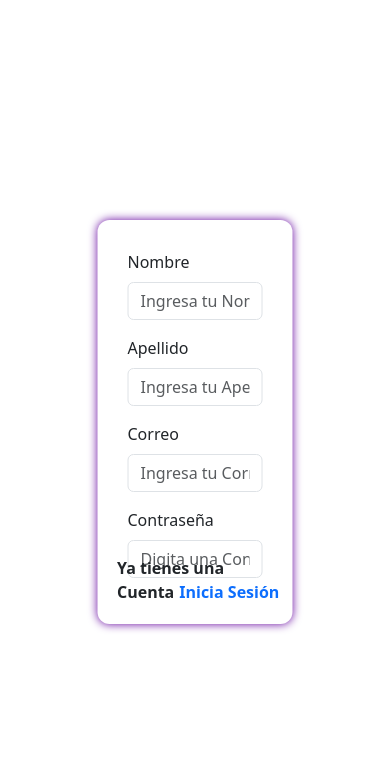
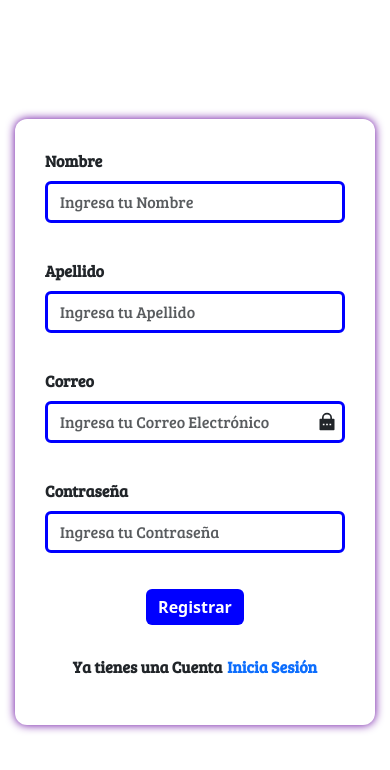
Before and after one commit to Jagudelo1/Bethel_App, a React (Vite) app in the folder Client/: page /Registrate in a window 390 px wide. Shown: the top 770 px of the page. Built offline with nearby package versions, Linux system fonts and the light colour scheme.

Commit message:
Se añadieron los estilos para el componente de RegisterApp

```diff
--- a/Client/src/components/LoginApp/LoginApp.jsx
+++ b/Client/src/components/LoginApp/LoginApp.jsx
@@ -37,7 +37,7 @@ export function LoginApp() {
                         onClick={AlternarContrasenaVisibilidad}
                     />
                 </Form.Group>
-                <Button className="btn Button">Ingresar</Button>
+                <Button className="btn ButtonLogin">Ingresar</Button>
             </Form>
             <p className="TextAccount">No tienes cuenta
                 <Link to='/Registrate'>Regístrate</Link>
--- a/Client/src/components/RegisterApp/RegisterApp.jsx
+++ b/Client/src/components/RegisterApp/RegisterApp.jsx
@@ -1,29 +1,57 @@
-import React from "react";
+import React, { useState } from "react";
 import Form from 'react-bootstrap/Form';
+import Button from 'react-bootstrap/Button';
+import { RiLockPasswordFill } from 'react-icons/ri';
 import { Link } from "react-router-dom";
+import '../../css/LoginRegister.css';
 
 export function RegisterApp() {
+    const [ verContrasena, setVerContrasena ] = useState(false);
+
+    const AlternarContrasenaVisibilidad = () =>{
+        setVerContrasena(!verContrasena);
+    };
+
     return(
         <div className="LoginRegister">
             <Form className="FormularioRegister">
                 <Form.Group className="mb-3" controlId="exampleForm.ControlInput1">
                     <Form.Label>Nombre</Form.Label>
-                    <Form.Control type="text" className="InputForm" placeholder="Ingresa tu Nombre" />
+                    <Form.Control
+                        type="text"
+                        className="InputForm"
+                        placeholder="Ingresa tu Nombre" />
                 </Form.Group>
                 <Form.Group className="mb-3" controlId="exampleForm.ControlInput1">
                     <Form.Label>Apellido</Form.Label>
-                    <Form.Control type="text" className="InputForm" placeholder="Ingresa tu Apellido" />
+                    <Form.Control
+                        type="text"
+                        className="InputForm"
+                        placeholder="Ingresa tu Apellido" />
                 </Form.Group>
                 <Form.Group className="mb-3" controlId="exampleForm.ControlInput1">
                     <Form.Label>Correo</Form.Label>
-                    <Form.Control type="email" className="InputForm" placeholder="Ingresa tu Correo Electronico" />
+                    <Form.Control
+                        type="email"
+                        className="InputForm"
+                        placeholder="Ingresa tu Correo Electrónico" />
                 </Form.Group>
                 <Form.Group className="mb-3" controlId="exampleForm.ControlInput1">
                     <Form.Label>Contraseña</Form.Label>
-                    <Form.Control type="password" className="InputForm" placeholder="Digita una Contraseña" />
+                    <Form.Control
+                        type={verContrasena ? 'text' : 'password'}
+                        className="InputForm"
+                        placeholder="Ingresa tu Contraseña"
+                    />
+                    <RiLockPasswordFill
+                        className="iconPasswordCreate"
+                        size={20}
+                        onClick={AlternarContrasenaVisibilidad}
+                    />
                 </Form.Group>
+                <Button className="btn ButtonRegister">Registrar</Button>
             </Form>
-            <p className="TextAccount">Ya tienes una Cuenta
+            <p className="TextAccountRegister">Ya tienes una Cuenta
                 <Link to='/Login'>Inicia Sesión</Link>
             </p>
         </div>
--- a/Client/src/css/LoginRegister.css
+++ b/Client/src/css/LoginRegister.css
@@ -36,18 +36,24 @@
     margin-bottom: 30px;
 }
 
-.FormularioLogin .form-label{
+/* Estilos compartidos con LoginApp.jsx y RegisterApp.jsx */
+.FormularioLogin .form-label,
+.FormularioRegister .form-label{
     font-weight: 700;
     font-family: 'Bree Serif', serif;
 }
 
-.FormularioLogin .form-control{
+/* Estilos compartidos con LoginApp.jsx y RegisterApp.jsx */
+.FormularioLogin .form-control,
+.FormularioRegister .form-control{
     border: 3px solid blue;
     width: 300px;
     font-family: 'Bree Serif', serif;
 }
 
-.FormularioLogin .form-control:focus{
+/* Estilos compartidos con LoginApp.jsx y RegisterApp.jsx */
+.FormularioLogin .form-control:focus,
+.FormularioRegister .form-control:focus{
     outline: none;
     border: 0;
 }
@@ -65,7 +71,9 @@
     color: rgb(92, 92, 92);
 }
 
-.FormularioLogin .Button{
+/* Estilos compartidos con LoginApp.jsx y RegisterApp.jsx */
+.FormularioLogin .ButtonLogin,
+.FormularioRegister .ButtonRegister{
     display: block;
     margin: 0 auto;
     border: 0 !important;
@@ -74,16 +82,22 @@
     margin-bottom: 30px;
 }
 
-.FormularioLogin .Button:hover{
+/* Estilos compartidos con LoginApp.jsx y RegisterApp.jsx */
+.FormularioLogin .ButtonLogin:hover,
+.FormularioRegister .ButtonRegister:hover{
     background-color: rgb(0, 0, 170);
 }
 
+/* Estilos compartidos con LoginApp.jsx y RegisterApp.jsx */
 .TextAccount{
     position: absolute;
     bottom: 1%;
     left: 10%;
     font-weight: 600;
+    font-family: 'Bree Serif', serif;
 }
+
+/* Estilos compartidos con LoginApp.jsx y RegisterApp.jsx */
 .TextAccount a{
     text-decoration: none;
     margin-left: 5px;
@@ -124,5 +138,46 @@
 
 /* <----- Estilos para la página de Registro -----> */
 .LoginRegister .FormularioRegister{
+    display: grid;
+    grid-template-columns: auto auto;
+    gap: 20px;
+}
 
+.iconPasswordCreate{
+    position: absolute;
+    top: 52.5%;
+    right: 3%;
+    transform: translate(-100%, -100%);
 }
+
+.ButtonRegister{
+    grid-column: 1 / 3;
+}
+
+.TextAccountRegister{
+    font-family: 'Bree Serif', serif;
+    font-weight: 600;
+}
+
+.TextAccountRegister a{
+    text-decoration: none;
+    margin-left: 5px;
+}
+
+/* Responsive Register */
+@media (max-width: 740px){
+    .LoginRegister .FormularioRegister{
+        grid-template-columns: auto;
+    }
+
+    .ButtonRegister{
+        grid-column: 1;
+    }
+
+    .iconPasswordCreate{
+        position: absolute;
+        top: 51.6%;
+        right: 5%;
+        transform: translate(-100%, -100%);
+    }
+}
```
